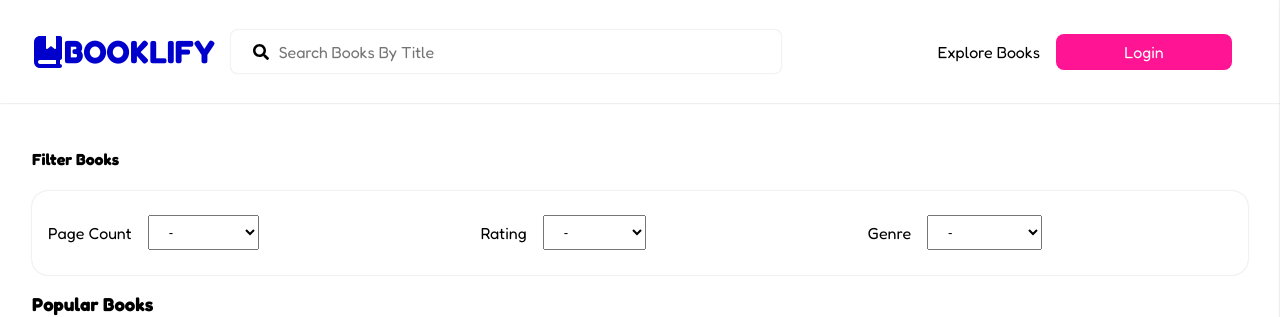
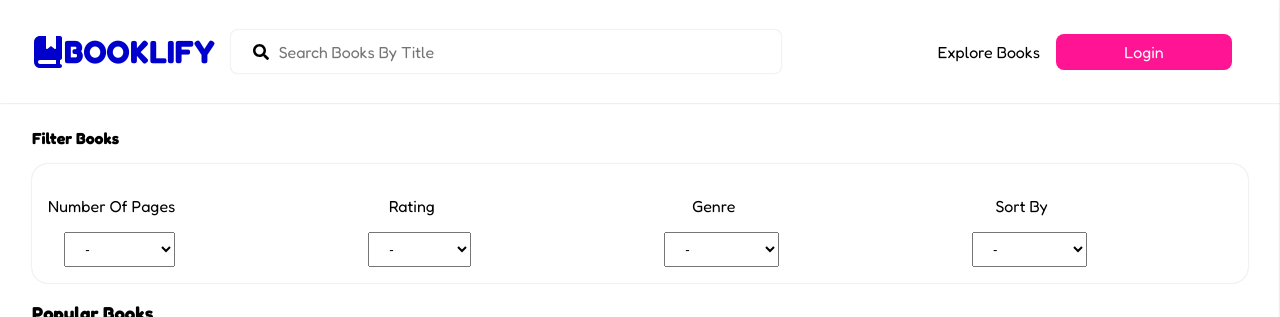
Before and after one commit to Megdelawit365/Book-review-app, a React (Vite) app in the folder frontend/: page /explore-books in a window 1280 px wide. Shown: the top 317 px of the page. Built offline with nearby package versions, Linux system fonts and the light colour scheme; no server answers; a web font is replaced by a local one.

Commit message:
Update ExploreBooks.jsx

```diff
--- a/frontend/src/pages/ExploreBooks.jsx
+++ b/frontend/src/pages/ExploreBooks.jsx
@@ -46,12 +46,12 @@ const ExploreBooks = () => {
     return (
         <>
             <NavBar />
-            <main>
-                <h4 className='flex-row'>Filter Books <IoIosArrowDown className=' small-screen align-right' onClick={() => setMenuOpen(!menuOpen)} /></h4>
+            <main  >
+                <h4 style={{margin:"0"}}>Filter Books <IoIosArrowDown className=' small-screen align-right' onClick={() => setMenuOpen(!menuOpen)} /></h4>
 
                 <div className={`filter-bar flex-row ${menuOpen ? 'expand flex-row flex-wrap ' : 'hide '}`}>
-                    <div className='flex-row align-left'>
-                        <p>Page Count</p>
+                    <div className='flex-column align-left'>
+                        <p>Number Of Pages</p>
                         <select onChange={(e) => setPageFilter(e.target.value)}>
                             <option value="-">-</option>
                             <option value="0-100"> 0-100</option>
@@ -64,7 +64,7 @@ const ExploreBooks = () => {
 
                         </select>
                     </div>
-                    <div className='flex-row align-left'>
+                    <div className='flex-column align-left'>
                         <p>Rating</p>
                         <select onChange={(e) => setRatingFilter(e.target.value)}>
                             <option value="-">-</option>
@@ -76,7 +76,7 @@ const ExploreBooks = () => {
 
                         </select>
                     </div >
-                    <div className='flex-row align-left'>
+                    <div className='flex-column align-left'>
                         <p>Genre</p>
                         <select onChange={(e) => setGenreFilter(e.target.value)}>
                             <option value="-">-</option>
@@ -87,7 +87,17 @@ const ExploreBooks = () => {
 
                         </select>
                     </div>
+                   <div className='flex-column align-left'>
+                        <p>Sort By</p>
+                        <select onChange={(e) => setGenreFilter(e.target.value)}>
+                            <option value="-">-</option>
+                            <option value="Fiction">Fiction</option>
+                            <option value="Fantasy">Fantasy</option>
+                            <option value="Adventure">Adventure</option>
+                            <option value="Romance">Romance</option>
 
+                        </select>
+                    </div>
 
                 </div>
 
@@ -101,6 +111,7 @@ const ExploreBooks = () => {
 
 
                 </div>
+
             </main>
             <Footer />
         </>
```
